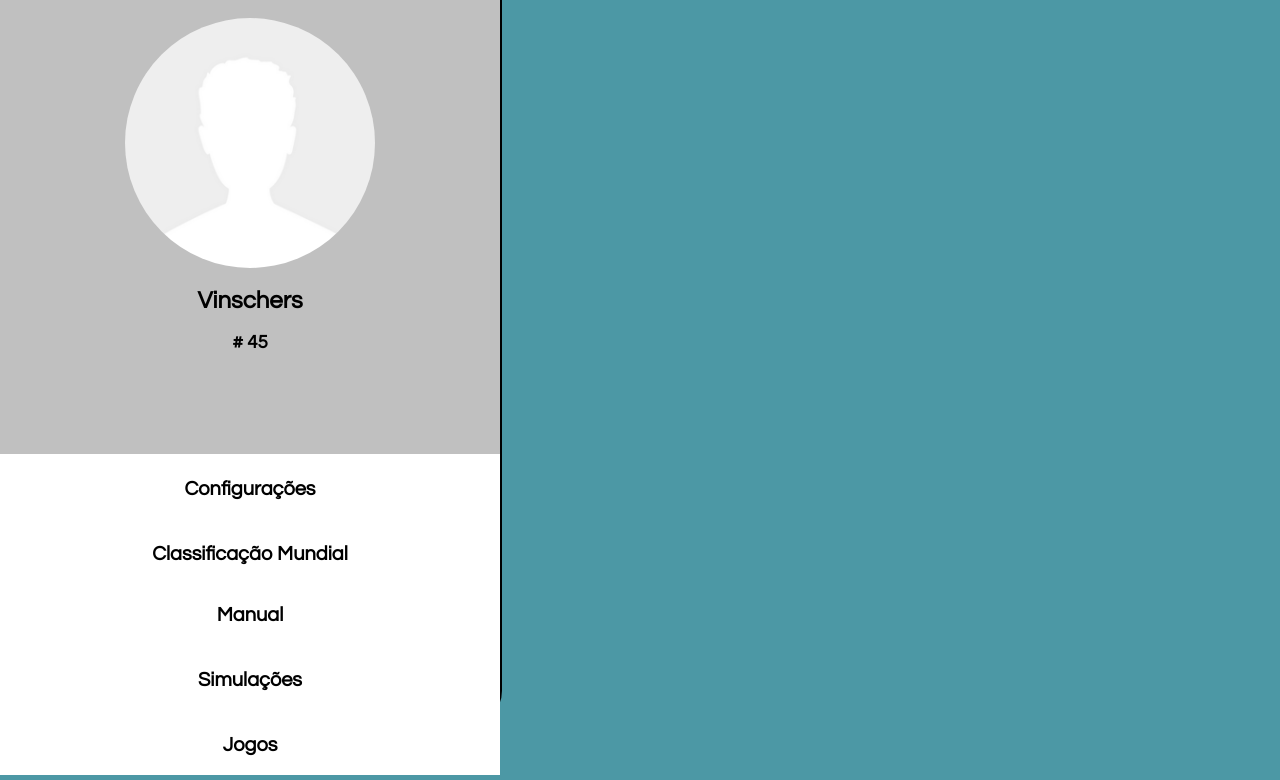
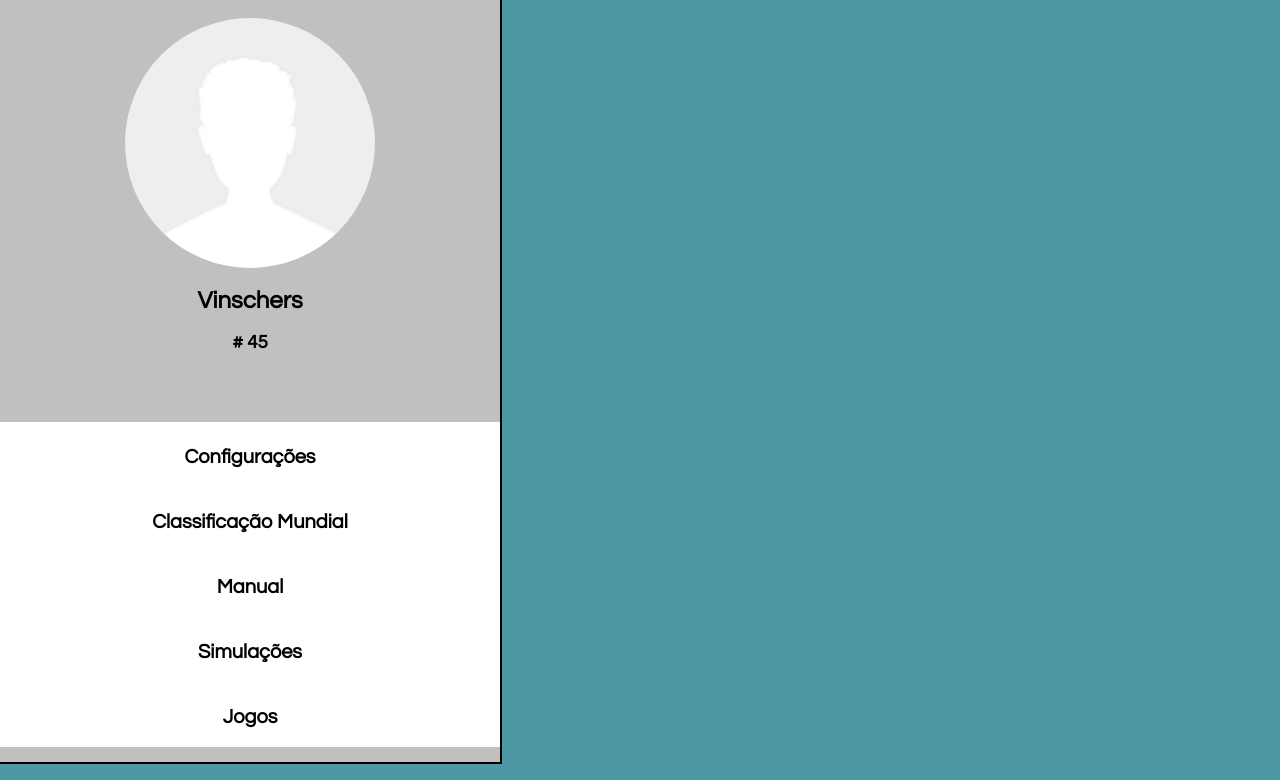
Before and after one commit to MillerGS03/Corporation-Simulator, a plain HTML site: page site/Informacoes.html in a window 1280 px wide. Shown: the part 171-951 px from the top of the page. Drawn offline with Linux system fonts and the light colour scheme.

Commit message:
Atualização da formatação do menu
a borda embaixo está certa agora

```diff
--- a/site/estilo/estiloInfo.css
+++ b/site/estilo/estiloInfo.css
@@ -107,13 +107,13 @@ div#menu .userData
 	top: 1px;
 	background-color: rgb(192, 192, 192);
 	width: 500px;
-	height: 800px;
+	height: 838px;
 	border: 2px solid black;
 	border-left: 0;
 	border-top-right-radius: 35px;
-	border-bottom-right-radius: 35px;
 }
-a {
+a
+{
 	text-decoration:none;
 	color: inherit;
 }
@@ -134,7 +134,7 @@ a {
 #configuracoes
 {
 	position: relative;
-	top: 41.5%;
+	top: 300px;
 	background-color: white;
 	height: 65px;
 	width: auto;
@@ -144,7 +144,7 @@ a {
 #classificacao
 {
 	position: relative;
-	top: 39%;
+	top: 280px;
 	background-color: white;
 	height: 65px;
 	color:black;
@@ -153,7 +153,7 @@ a {
 #manual
 {
 	position: relative;
-	top: 36%;
+	top: 260px;
 	background-color: white;
 	height: 65px;
 	color:black;
@@ -162,7 +162,7 @@ a {
 #simulacoes
 {
 	position: relative;
-	top: 33.5%;
+	top: 240px;
 	background-color: white;
 	height: 65px;
 	color:black;
@@ -171,7 +171,7 @@ a {
 #jogos
 {
 	position: relative;
-	top: 31%;
+	top: 220px;
 	background-color: white;
 	height: 65px;
 	color:black;
```
